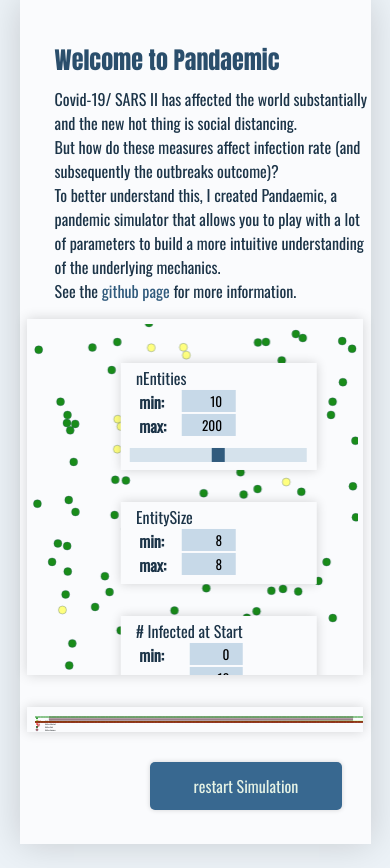
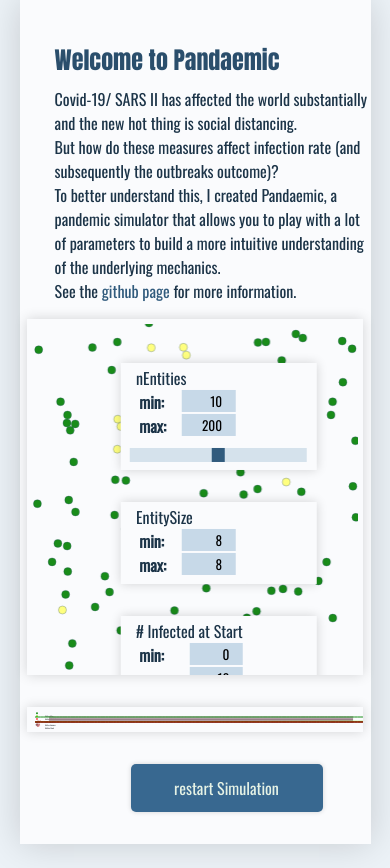
Before and after one commit to meinlebenswerk/meinlebenswerk.github.io, a website built with webpack: page index.html in a window 390 px wide. Built offline with nearby package versions, Linux system fonts and the light colour scheme.

Commit message:
more UI bugfixing added Mobile scroll test

```diff
--- a/src/grapher.ts
+++ b/src/grapher.ts
@@ -91,6 +91,7 @@ export class grapher{
   varNameSizePx: number = 25
 
   legendSize: number = 50
+  legendMarkerHeight: number = 0
   nRows = 4
 
   dataChanged: boolean = true
@@ -157,6 +158,9 @@ export class grapher{
     this.varNamesWidthPx = maxSizePx + 2*this.colorDotSizePx
 
     this.legendSize = 2 * ruler.checkLength(this.maxVal.toFixed(1), fontStyle)
+    this.legendMarkerHeight = ruler.checkHeight(this.maxVal.toFixed(1), fontStyle)
+
+    this.yScale = (this.size.y - 2*this.margin - this.legendMarkerHeight) / (this.maxVal - this.minVal)
   }
 
   varAddedListener(_var: graphedVariable){
@@ -206,12 +210,12 @@ export class grapher{
 
     let idx = 0
     let offset = this.size.y - graphedVariable.getGraphedVariables().length * this.varNameSizePx
-    offset = offset / 2
+    offset = (offset / 2) + this.margin/2
     for (let _var of graphedVariable.variableList){
       this.ctx.fillStyle = _var.color
       // this.ctx.fillText(_var.name, this.margin, 20);
       this.ctx.fillStyle = '#292c2e'
-      let y = offset + this.margin + idx*this.varNameSizePx
+      let y = offset + idx*this.varNameSizePx
       this.ctx.fillText(_var.name, this.margin + this.legendSize, y);
       this.ctx.fillStyle = _var.color
       this.ctx.beginPath();
--- a/src/index.ts
+++ b/src/index.ts
@@ -95,18 +95,6 @@ let _initControls = (be: boids.boidEngine, gr: grapher) => {
 }
 
 let main = () => {
-  /* This is a fix for CSS-Scaling on PCs */
-  // if(navigator.userAgent.match(/Android/i)
-  // || navigator.userAgent.match(/webOS/i)
-  // || navigator.userAgent.match(/iPhone/i)
-  // || navigator.userAgent.match(/iPad/i)
-  // || navigator.userAgent.match(/iPod/i)
-  // || navigator.userAgent.match(/BlackBerry/i)
-  // || navigator.userAgent.match(/Windows Phone/i)) {
-  //   console.log('Running on mobile, not applying viewport fix.')
-  // }else{
-  //   document.write('<meta name="viewport" content="width=device-width, height=device-height, initial-scale=1">');
-  // }
 
   _initParameterController()
 
@@ -124,6 +112,11 @@ let main = () => {
     _initControls(be, gr)
   }
 
+  // Mobile scroll test:
+  window.addEventListener("load",() => {
+    setTimeout(() => window.scrollTo(0, 1), 0);
+  });
+
   /*
   for(let i=0; i<20; i++){
     let param = new parameter(0, 1, parameter_type.universal, `rule_${i}`)
--- a/src/utils.ts
+++ b/src/utils.ts
@@ -251,6 +251,16 @@ export class ruler {
     return ruler.element.offsetWidth
   }
 
+  static checkHeight(str: string, fontStyle: string){
+    if(!ruler.element){
+      ruler._getElement()
+    }
+    if(!ruler.element) return 0
+    ruler.element.style.font = fontStyle
+    ruler.element.innerHTML = str
+    return ruler.element.offsetHeight
+  }
+
   static _getElement(){
     // document.write('<span id="ruler"></span>')
     ruler.element = document.createElement('span') as HTMLElement
--- a/style.css
+++ b/style.css
@@ -86,6 +86,7 @@ a {
 }
 
 .application {
+  position: relative;
   padding-top: 1em;
 
   display: grid;
@@ -94,7 +95,7 @@ a {
   width: 100%;
   flex: 1 1;
 
-  padding-bottom: 5em;
+  margin-bottom: 5em;
 
   min-height: 0;
   min-width: 0;
@@ -363,6 +364,6 @@ input[type=range]:focus::-ms-fill-upper {
 
 #btn_restart {
   position: absolute;
-  right: max(3em, 6vw);
-  bottom: max(1em, 4vh);
+  right: max(3em, 3vw);
+  bottom: -3em;
 }
```
Also changed, not shown: dist/pandaemic.js, dist/pandaemic.min.js, 2 other files.
